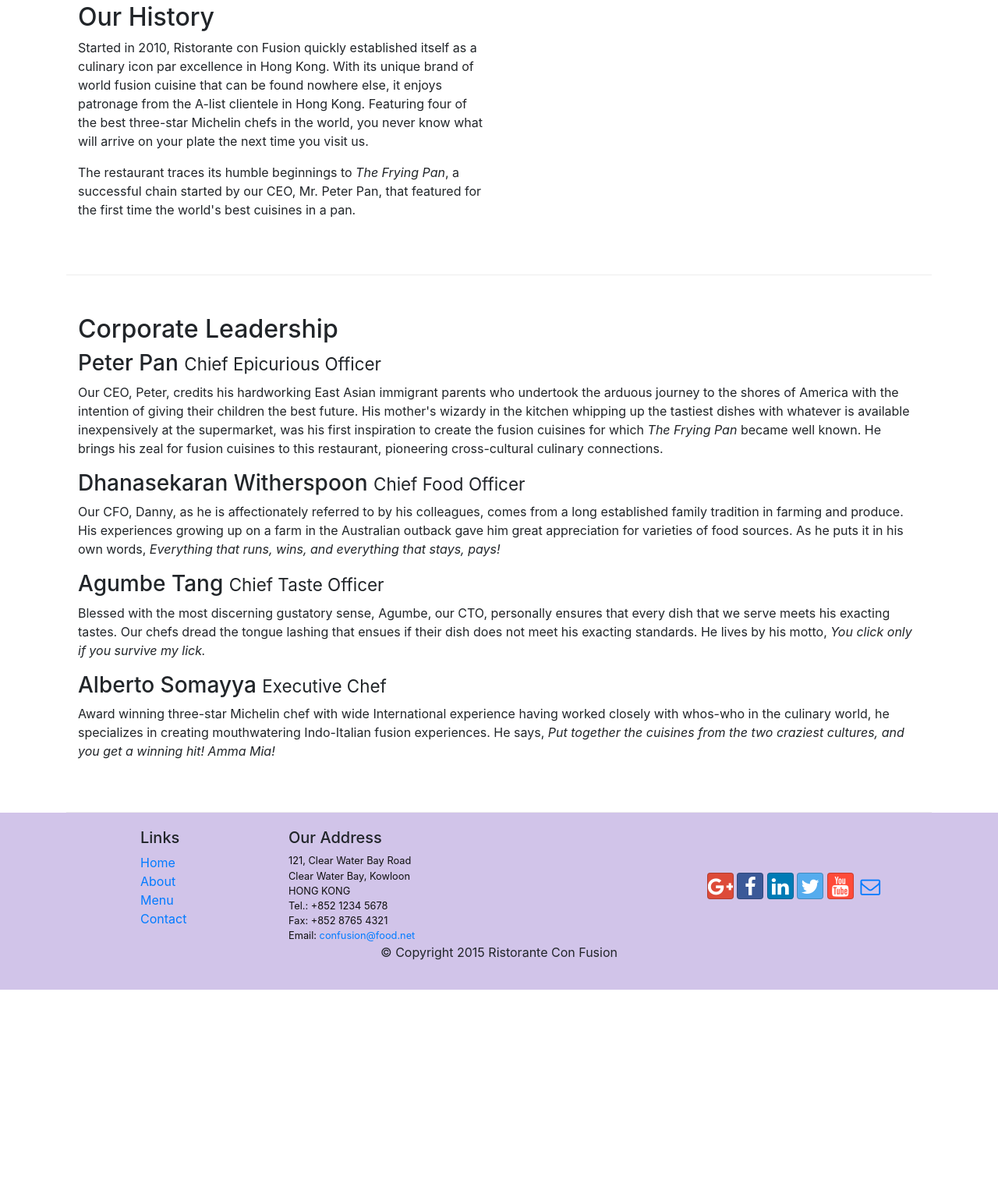
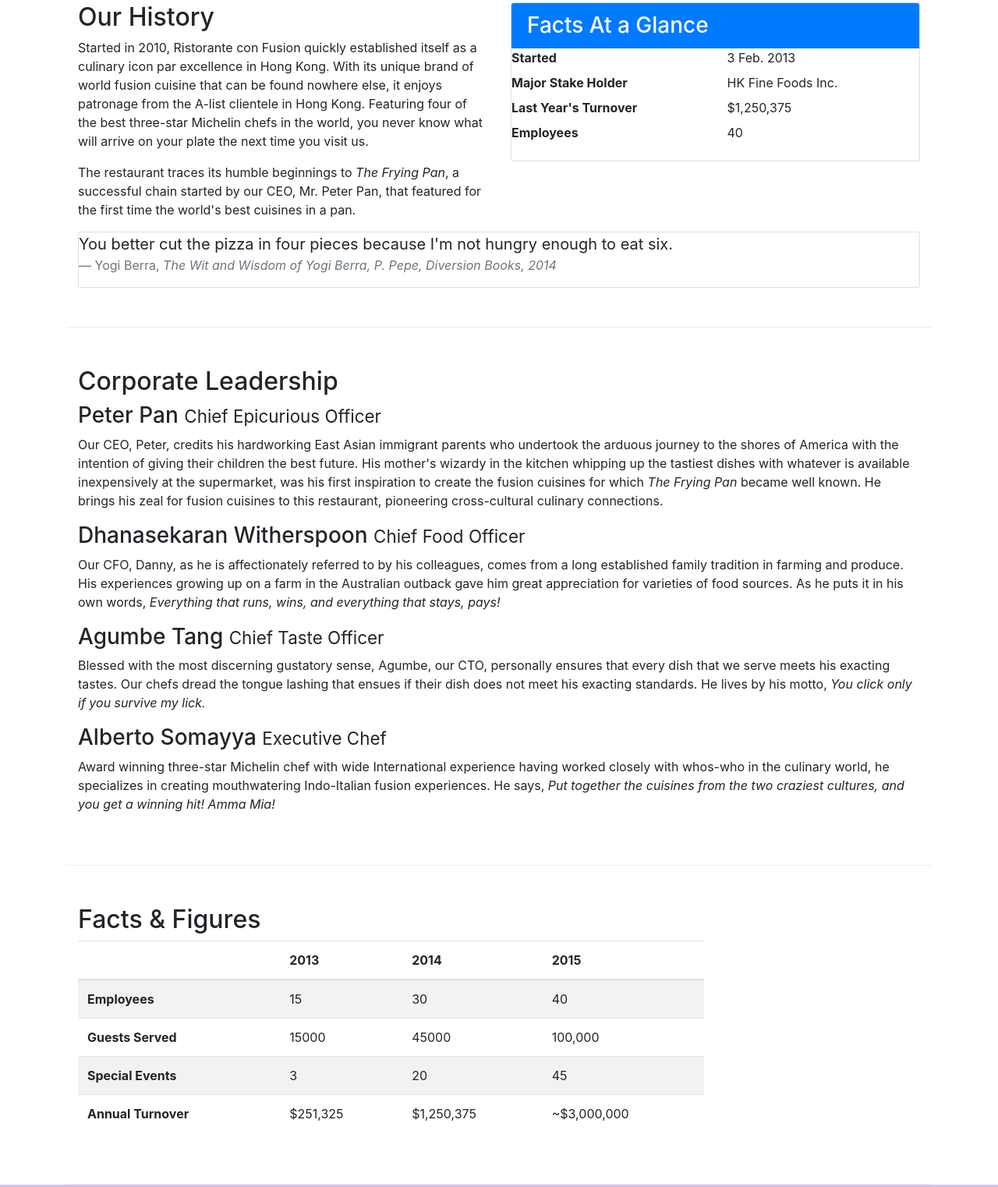
Before and after one commit to archanasm/full-stack-web-dev, a website: page aboutus.html in a window 1280 px wide. Shown: the part 488-2010 px from the top of the page at 78% size. Before the commit the page ends 1757 px from the top, so only its background shows below. Drawn offline with nearby package versions, Linux system fonts and the light colour scheme.

Commit message:
Tables and Cards

```diff
--- a/aboutus.html
+++ b/aboutus.html
@@ -78,7 +78,34 @@
                 <p>Started in 2010, Ristorante con Fusion quickly established itself as a culinary icon par excellence in Hong Kong. With its unique brand of world fusion cuisine that can be found nowhere else, it enjoys patronage from the A-list clientele in Hong Kong.  Featuring four of the best three-star Michelin chefs in the world, you never know what will arrive on your plate the next time you visit us.</p>
                 <p>The restaurant traces its humble beginnings to <em>The Frying Pan</em>, a successful chain started by our CEO, Mr. Peter Pan, that featured for the first time the world's best cuisines in a pan.</p>
             </div>
-            <div>
+            <div class="col-12 col-sm-6">
+                <div class="card">
+                    <h3 class="card-header bg-primary text-white">Facts At a Glance</h3>
+                    <div class="card-block">
+                        <dl class="row">
+                            <dt class="col-6">Started</dt>
+                            <dd class="col-6">3 Feb. 2013</dd>
+                            <dt class="col-6">Major Stake Holder</dt>
+                            <dd class="col-6">HK Fine Foods Inc.</dd>
+                            <dt class="col-6">Last Year's Turnover</dt>
+                            <dd class="col-6">$1,250,375</dd>
+                            <dt class="col-6">Employees</dt>
+                            <dd class="col-6">40</dd>
+                       </dl>
+                    </div>
+                </div>
+            </div>
+            <div class="col-12">
+                <div class="card card-block bg-faded">
+                    <blockquote class="blockquote">
+                        <p class="mb-0">You better cut the pizza in four pieces because
+                            I'm not hungry enough to eat six.</p>
+                        <footer class="blockquote-footer">Yogi Berra,
+                          <cite title="Source Title">The Wit and Wisdom of Yogi Berra,
+                            P. Pepe, Diversion Books, 2014</cite>
+                        </footer>
+                    </blockquote>
+                </div>
             </div>
         </div>
 
@@ -95,8 +122,51 @@
                 <h3>Alberto Somayya <small>Executive Chef</small></h3>
                 <p class="hidden-xs-down">Award winning three-star Michelin chef with wide International experience having worked closely with whos-who in the culinary world, he specializes in creating mouthwatering Indo-Italian fusion experiences. He says, <em>Put together the cuisines from the two craziest cultures, and you get a winning hit! Amma Mia!</em></p>
             </div>
-       </div>
-
+        </div>
+        <div class="row row-content">
+                <div class="col-12 col-sm-9">
+                    <h2>Facts &amp; Figures</h2>
+                    <div class="table-responsive">
+                        <table class="table table-striped">
+                            <thead class="thead-inverse">
+                                <tr>
+                                    <th>&nbsp;</th>
+                                    <th>2013</th>
+                                    <th>2014</th>
+                                    <th>2015</th>
+                                </tr>
+                             </thead>
+                            <tbody>
+                                <tr>
+                                    <th>Employees</th>
+                                    <td>15</td>
+                                    <td>30</td>
+                                    <td>40</td>
+                                </tr>
+                                <tr>
+                                    <th>Guests Served</th>
+                                    <td>15000</td>
+                                    <td>45000</td>
+                                    <td>100,000</td>
+                                </tr>
+                                <tr>
+                                    <th>Special Events</th>
+                                    <td>3</td>
+                                    <td>20</td>
+                                    <td>45</td>
+                                </tr>
+                                <tr>
+                                    <th>Annual Turnover</th>
+                                    <td>$251,325</td>
+                                    <td>$1,250,375</td>
+                                    <td>~$3,000,000</td>
+                                </tr>
+                            </tbody>
+                        </table>
+                    </div>
+                </div>
+                <div class="col-12 col-sm-3"></div>
+            </div>
     </div>
 
     <footer class="footer">
```
